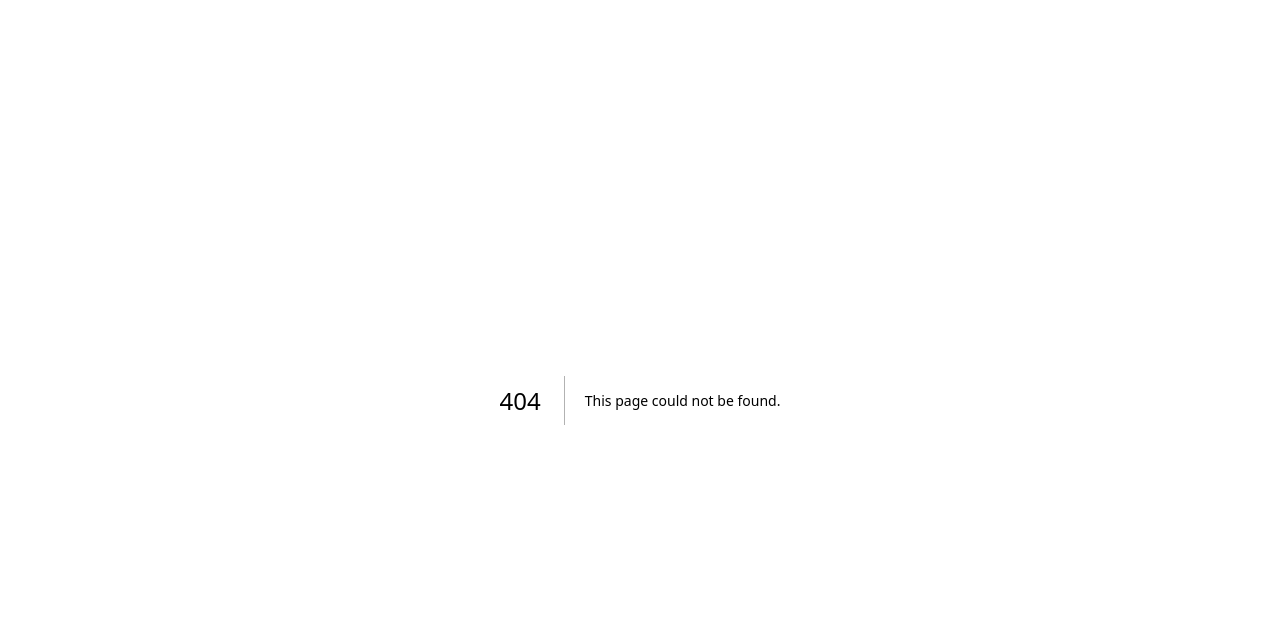
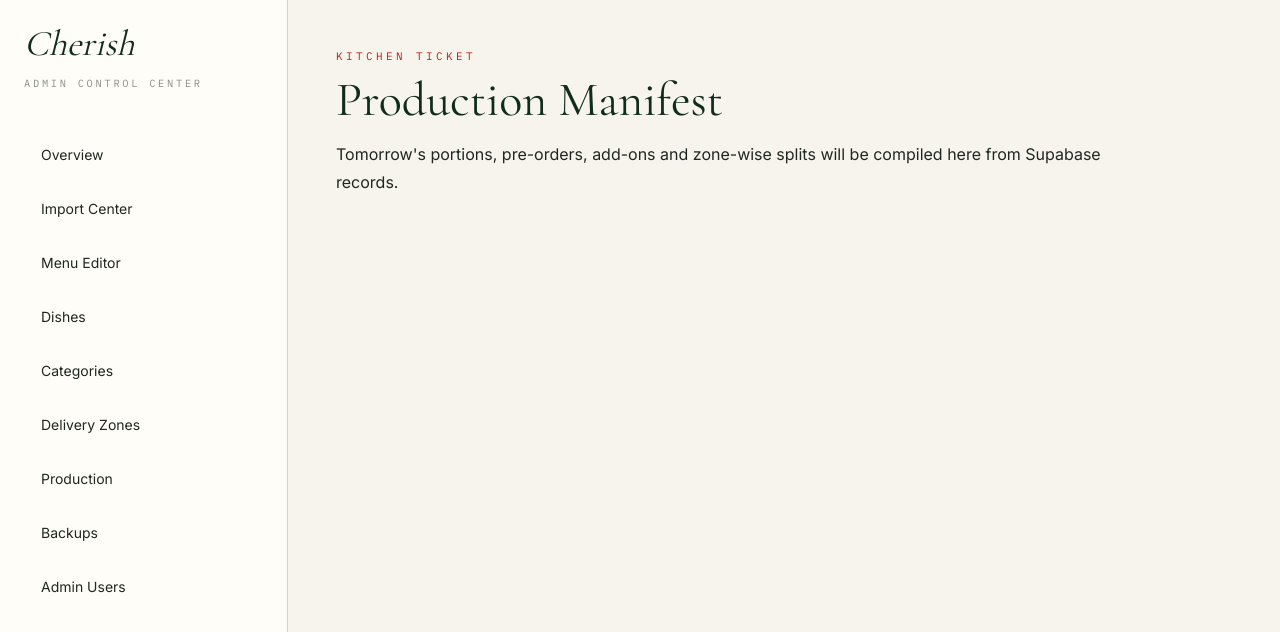
Before and after one commit to anoopspoona/cherisheverybite, a Next.js app: page /admin/production in a window 1280 px wide. Before the commit this address had no page. Shown: the top 632 px of the page. Built offline with nearby package versions, Linux system fonts and the light colour scheme.

Commit message:
feat: add admin production page

```diff
--- /dev/null
+++ b/app/admin/production/page.tsx
@@ -0,0 +1,11 @@
+import { AdminShell } from '@/components/admin/admin-shell';
+
+export default function AdminProductionPage() {
+  return (
+    <AdminShell>
+      <p className="editorial-label text-accentRed">Kitchen Ticket</p>
+      <h1 className="mt-3 font-serif text-5xl">Production Manifest</h1>
+      <p className="mt-4 max-w-3xl leading-7 text-charcoal">Tomorrow's portions, pre-orders, add-ons and zone-wise splits will be compiled here from Supabase records.</p>
+    </AdminShell>
+  );
+}
```
